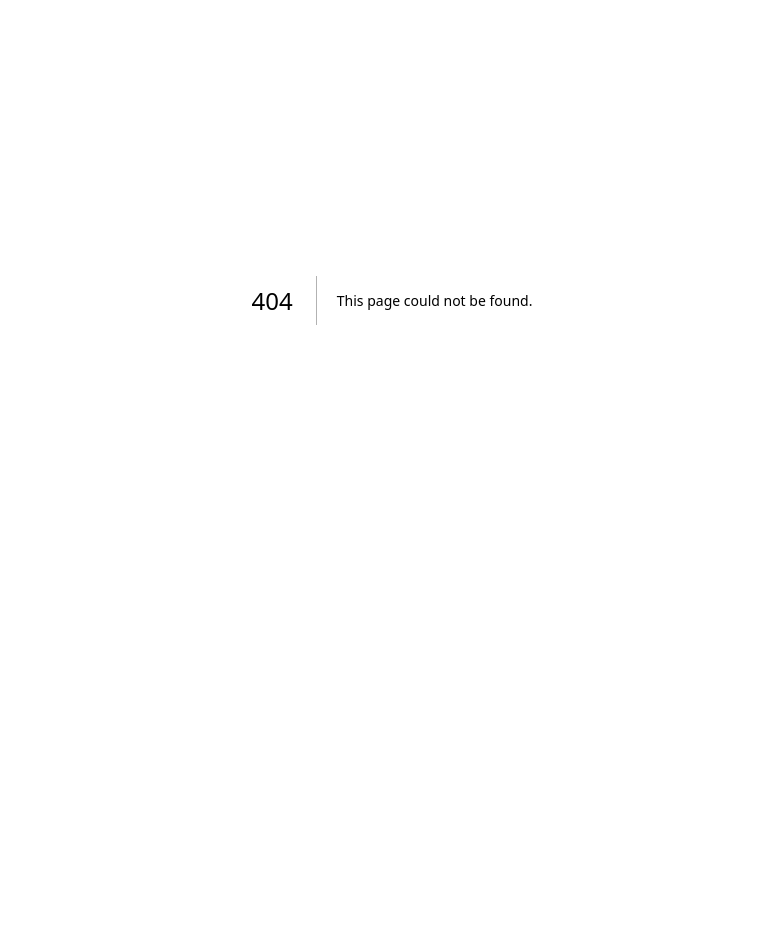
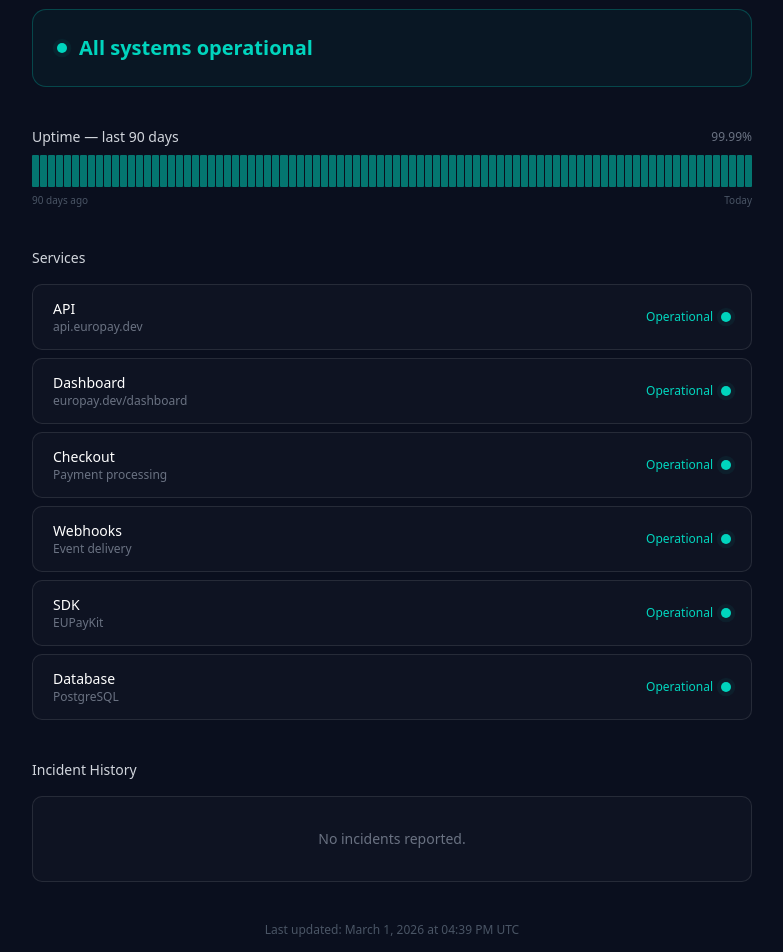
Before and after one commit to mhxdev/eupay, a Next.js app in the folder apps/web/: page /status in a window 1280 px wide. Before the commit this address had no page. Shown: the part 100-1052 px from the top of the page, without its empty margins (248-1031 px from the left). Before the commit the page ends 800 px from the top, so only its background shows below. Built offline with nearby package versions, Linux system fonts and the light colour scheme; no server answers; the database is empty.

Commit message:
feat: status page (Feature 3.1)

```diff
--- /dev/null
+++ b/apps/web/src/app/api/health/route.ts
@@ -0,0 +1,27 @@
+import { NextResponse } from "next/server"
+import { prisma } from "@/lib/prisma"
+
+export const dynamic = "force-dynamic"
+
+export async function GET() {
+  let dbStatus: "ok" | "error" = "ok"
+
+  try {
+    await prisma.$queryRaw`SELECT 1`
+  } catch {
+    dbStatus = "error"
+  }
+
+  const allOk = dbStatus === "ok"
+
+  return NextResponse.json(
+    {
+      status: allOk ? "ok" : "degraded",
+      timestamp: new Date().toISOString(),
+      services: {
+        db: dbStatus,
+      },
+    },
+    { status: allOk ? 200 : 503 }
+  )
+}
--- a/apps/web/src/app/page.tsx
+++ b/apps/web/src/app/page.tsx
@@ -437,6 +437,9 @@ function Footer() {
           <Link href="/impressum" className="hover:text-gray-300 transition-colors">
             Impressum
           </Link>
+          <Link href="/status" className="hover:text-gray-300 transition-colors">
+            Status
+          </Link>
         </div>
         <p className="text-xs text-gray-600">
           &copy; 2026 EUPay. All rights reserved.
--- /dev/null
+++ b/apps/web/src/app/status/page.tsx
@@ -0,0 +1,251 @@
+import Link from "next/link"
+
+export const dynamic = "force-dynamic"
+
+type ServiceStatus = "operational" | "degraded" | "outage"
+
+type Service = {
+  name: string
+  description: string
+  status: ServiceStatus
+}
+
+async function getHealthStatus(): Promise<{ db: "ok" | "error" }> {
+  try {
+    const base = process.env.NEXT_PUBLIC_APP_URL ?? "http://localhost:3000"
+    const res = await fetch(`${base}/api/health`, {
+      cache: "no-store",
+      signal: AbortSignal.timeout(5000),
+    })
+    if (!res.ok) return { db: "error" }
+    const data = await res.json()
+    return { db: data.services?.db ?? "error" }
+  } catch {
+    return { db: "error" }
+  }
+}
+
+function StatusDot({ status }: { status: ServiceStatus }) {
+  const colors: Record<ServiceStatus, string> = {
+    operational: "bg-teal-400",
+    degraded: "bg-amber-400",
+    outage: "bg-red-400",
+  }
+  return (
+    <span className="relative flex h-2.5 w-2.5">
+      {status === "operational" && (
+        <span className="absolute inline-flex h-full w-full animate-ping rounded-full bg-teal-400 opacity-40" />
+      )}
+      <span
+        className={`relative inline-flex h-2.5 w-2.5 rounded-full ${colors[status]}`}
+      />
+    </span>
+  )
+}
+
+function UptimeBar() {
+  // 90-day uptime visualization — all operational for now
+  return (
+    <div className="flex gap-px">
+      {Array.from({ length: 90 }).map((_, i) => (
+        <div
+          key={i}
+          className="h-8 flex-1 rounded-[1px] bg-teal-500/60 hover:bg-teal-400 transition-colors"
+          title={`${90 - i} days ago — Operational`}
+        />
+      ))}
+    </div>
+  )
+}
+
+export default async function StatusPage() {
+  const health = await getHealthStatus()
+
+  const services: Service[] = [
+    {
+      name: "API",
+      description: "api.europay.dev",
+      status: "operational",
+    },
+    {
+      name: "Dashboard",
+      description: "europay.dev/dashboard",
+      status: "operational",
+    },
+    {
+      name: "Checkout",
+      description: "Payment processing",
+      status: "operational",
+    },
+    {
+      name: "Webhooks",
+      description: "Event delivery",
+      status: "operational",
+    },
+    {
+      name: "SDK",
+      description: "EUPayKit",
+      status: "operational",
+    },
+    {
+      name: "Database",
+      description: "PostgreSQL",
+      status: health.db === "ok" ? "operational" : "outage",
+    },
+  ]
+
+  const overallStatus = services.every((s) => s.status === "operational")
+    ? "operational"
+    : services.some((s) => s.status === "outage")
+      ? "outage"
+      : "degraded"
+
+  const statusLabel: Record<string, string> = {
+    operational: "All systems operational",
+    degraded: "Some systems degraded",
+    outage: "Incident in progress",
+  }
+  const statusBorder: Record<string, string> = {
+    operational: "border-teal-500/30",
+    degraded: "border-amber-500/30",
+    outage: "border-red-500/30",
+  }
+  const statusBg: Record<string, string> = {
+    operational: "bg-teal-500/5",
+    degraded: "bg-amber-500/5",
+    outage: "bg-red-500/5",
+  }
+  const statusText: Record<string, string> = {
+    operational: "text-teal-400",
+    degraded: "text-amber-400",
+    outage: "text-red-400",
+  }
+
+  const now = new Date()
+
+  return (
+    <div className="min-h-screen bg-[#0a0f1e] text-white">
+      {/* Nav */}
+      <nav className="border-b border-white/10 px-6 py-4">
+        <div className="mx-auto flex max-w-3xl items-center justify-between">
+          <Link href="/" className="text-xl font-bold">
+            EUPay
+          </Link>
+          <span className="text-sm text-gray-400">System Status</span>
+        </div>
+      </nav>
+
+      <main className="mx-auto max-w-3xl px-6 py-12 space-y-10">
+        {/* Overall status banner */}
+        <div
+          className={`rounded-xl border ${statusBorder[overallStatus]} ${statusBg[overallStatus]} p-6`}
+        >
+          <div className="flex items-center gap-3">
+            <StatusDot
+              status={overallStatus as ServiceStatus}
+            />
+            <h1
+              className={`text-xl font-semibold ${statusText[overallStatus]}`}
+            >
+              {statusLabel[overallStatus]}
+            </h1>
+          </div>
+        </div>
+
+        {/* Uptime bar */}
+        <div>
+          <div className="flex items-center justify-between mb-2">
+            <h2 className="text-sm font-medium text-gray-300">
+              Uptime — last 90 days
+            </h2>
+            <span className="text-xs text-gray-500">99.99%</span>
+          </div>
+          <UptimeBar />
+          <div className="flex items-center justify-between mt-1.5 text-[10px] text-gray-600">
+            <span>90 days ago</span>
+            <span>Today</span>
+          </div>
+        </div>
+
+        {/* Services */}
+        <div>
+          <h2 className="text-sm font-medium text-gray-300 mb-4">Services</h2>
+          <div className="space-y-2">
+            {services.map((service) => (
+              <div
+                key={service.name}
+                className="flex items-center justify-between rounded-lg border border-white/10 bg-white/[0.02] px-5 py-3.5"
+              >
+                <div>
+                  <p className="text-sm font-medium text-white">
+                    {service.name}
+                  </p>
+                  <p className="text-xs text-gray-500">{service.description}</p>
+                </div>
+                <div className="flex items-center gap-2">
+                  <span
+                    className={`text-xs ${
+                      service.status === "operational"
+                        ? "text-teal-400"
+                        : service.status === "degraded"
+                          ? "text-amber-400"
+                          : "text-red-400"
+                    }`}
+                  >
+                    {service.status === "operational"
+                      ? "Operational"
+                      : service.status === "degraded"
+                        ? "Degraded"
+                        : "Outage"}
+                  </span>
+                  <StatusDot status={service.status} />
+                </div>
+              </div>
+            ))}
+          </div>
+        </div>
+
+        {/* Incident history */}
+        <div>
+          <h2 className="text-sm font-medium text-gray-300 mb-4">
+            Incident History
+          </h2>
+          <div className="rounded-lg border border-white/10 bg-white/[0.02] px-5 py-8 text-center">
+            <p className="text-sm text-gray-500">No incidents reported.</p>
+          </div>
+        </div>
+
+        {/* Last updated */}
+        <div className="text-center text-xs text-gray-600">
+          Last updated:{" "}
+          {now.toLocaleDateString("en-US", {
+            month: "long",
+            day: "numeric",
+            year: "numeric",
+          })}{" "}
+          at{" "}
+          {now.toLocaleTimeString("en-US", {
+            hour: "2-digit",
+            minute: "2-digit",
+            timeZoneName: "short",
+          })}
+        </div>
+      </main>
+
+      {/* Footer */}
+      <footer className="border-t border-white/10 py-8 px-6">
+        <div className="mx-auto max-w-3xl flex items-center justify-between">
+          <Link
+            href="/"
+            className="text-sm text-gray-500 hover:text-gray-300 transition-colors"
+          >
+            &larr; Back to EUPay
+          </Link>
+          <p className="text-xs text-gray-600">
+            &copy; 2026 EUPay. All rights reserved.
+          </p>
+        </div>
+      </footer>
+    </div>
+  )
+}
```
